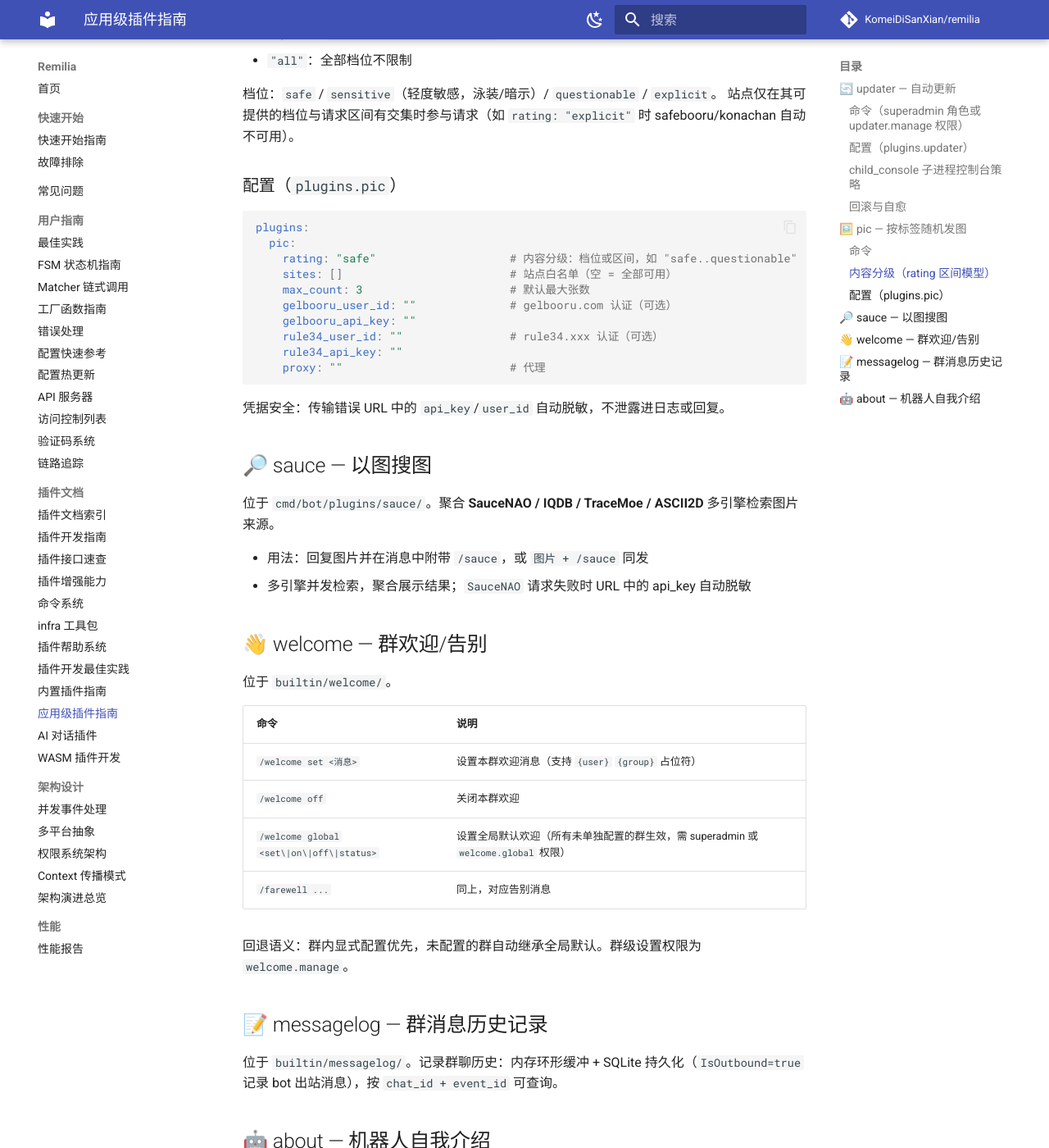
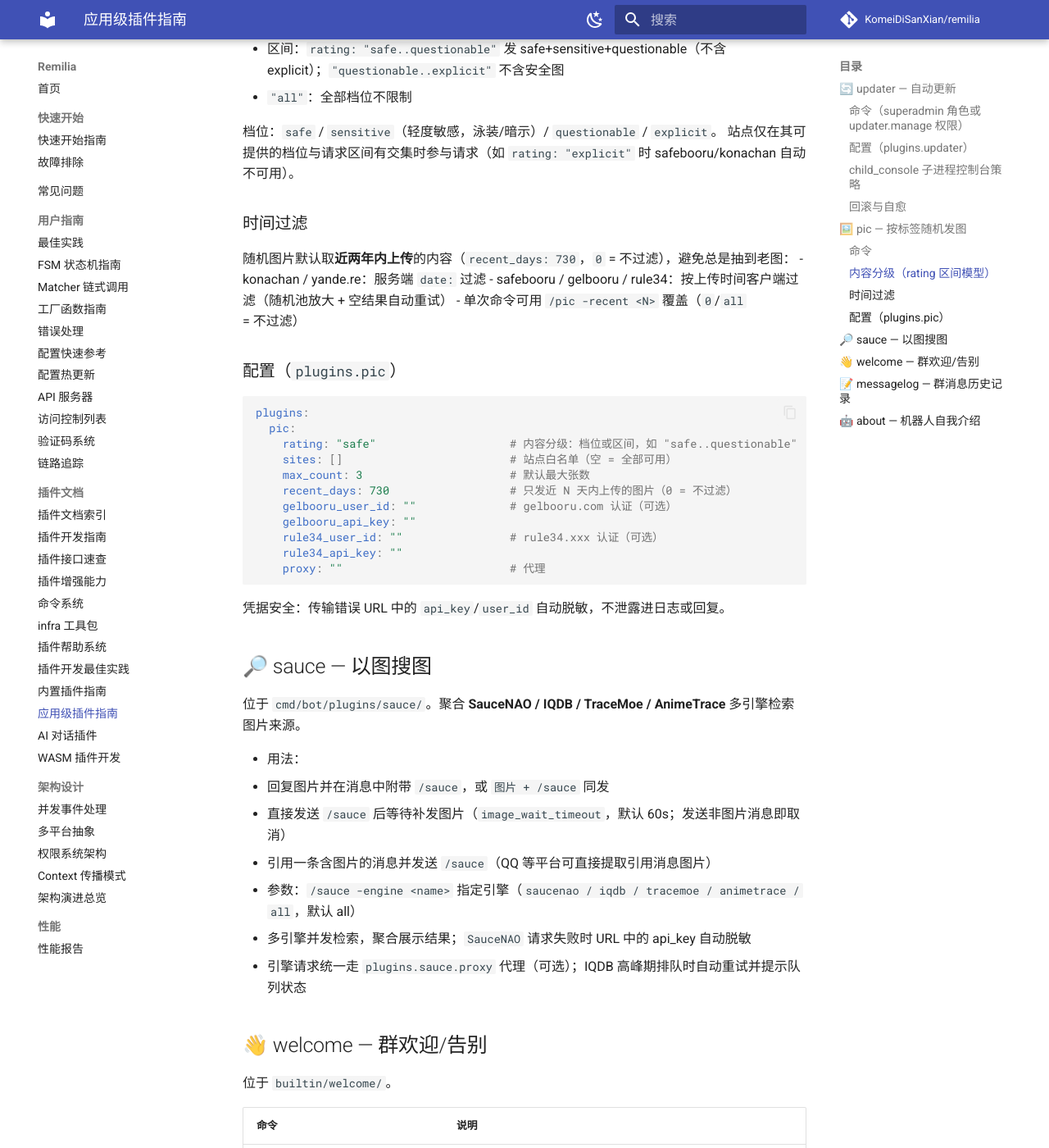
Before and after one commit to KomeiDiSanXian/remilia, an MkDocs documentation site: the page built from docs/06-plugins/APP_PLUGINS.md, in a window 1280 px wide and 1400 px high, scrolled down 2230 px. Shown: the whole window at 82% size. Built offline with MkDocs 1.6.1 and Material for MkDocs 9.7.7, drawn with Linux system fonts in a browser that asks for light colours; comment, search, counter and statistics services are not loaded; some of the changed text lies outside the part shown.

Commit message:
docs: update sauce/pic plugin config example and docs
- config.example.yaml: sauce section gains proxy/iqdb_timeout/iqdb_retries/
  iqdb_grace/enable_animetrace/search_timeout/image_wait_timeout, drops
  enable_ascii2d; pic section gains recent_days
- APP_PLUGINS.md: sauce three input methods, -engine flag, IQDB queue notice;
  pic -recent flag and time-filter notes

````diff
--- a/docs/06-plugins/APP_PLUGINS.md
+++ b/docs/06-plugins/APP_PLUGINS.md
@@ -62,6 +62,7 @@ plugins:
 | `/pic <标签> x3` | 末尾 `xN` 数量后缀，发 3 张 |
 | `/pic <标签> -count 3` | `-count N` 显式张数（想搜 `x3` 标签时用 `-count 1`） |
 | `/pic <标签> -site gelbooru` | 指定站点 |
+| `/pic <标签> -recent 30` | 只发近 30 天内上传的图（`0`/`all` = 不过滤；未指定用 `recent_days` 配置） |
 
 ### 内容分级（rating 区间模型）
 
@@ -74,6 +75,13 @@ plugins:
 档位：`safe` / `sensitive`（轻度敏感，泳装/暗示）/ `questionable` / `explicit`。
 站点仅在其可提供的档位与请求区间有交集时参与请求（如 `rating: "explicit"` 时 safebooru/konachan 自动不可用）。
 
+### 时间过滤
+
+随机图片默认取**近两年内上传**的内容（`recent_days: 730`，`0` = 不过滤），避免总是抽到老图：
+- konachan / yande.re：服务端 `date:` 过滤
+- safebooru / gelbooru / rule34：按上传时间客户端过滤（随机池放大 + 空结果自动重试）
+- 单次命令可用 `/pic -recent <N>` 覆盖（`0`/`all` = 不过滤）
+
 ### 配置（`plugins.pic`）
 
 ```yaml
@@ -82,6 +90,7 @@ plugins:
     rating: "safe"                    # 内容分级：档位或区间，如 "safe..questionable"
     sites: []                         # 站点白名单（空 = 全部可用）
     max_count: 3                      # 默认最大张数
+    recent_days: 730                  # 只发近 N 天内上传的图片（0 = 不过滤）
     gelbooru_user_id: ""              # gelbooru.com 认证（可选）
     gelbooru_api_key: ""
     rule34_user_id: ""                # rule34.xxx 认证（可选）
@@ -93,10 +102,15 @@ plugins:
 
 ## 🔎 sauce — 以图搜图
 
-位于 `cmd/bot/plugins/sauce/`。聚合 **SauceNAO / IQDB / TraceMoe / ASCII2D** 多引擎检索图片来源。
+位于 `cmd/bot/plugins/sauce/`。聚合 **SauceNAO / IQDB / TraceMoe / AnimeTrace** 多引擎检索图片来源。
 
-- 用法：回复图片并在消息中附带 `/sauce`，或 `图片 + /sauce` 同发
+- 用法：
+  - 回复图片并在消息中附带 `/sauce`，或 `图片 + /sauce` 同发
+  - 直接发送 `/sauce` 后等待补发图片（`image_wait_timeout`，默认 60s；发送非图片消息即取消）
+  - 引用一条含图片的消息并发送 `/sauce`（QQ 等平台可直接提取引用消息图片）
+- 参数：`/sauce -engine <name>` 指定引擎（`saucenao / iqdb / tracemoe / animetrace / all`，默认 all）
 - 多引擎并发检索，聚合展示结果；`SauceNAO` 请求失败时 URL 中的 api_key 自动脱敏
+- 引擎请求统一走 `plugins.sauce.proxy` 代理（可选）；IQDB 高峰期排队时自动重试并提示队列状态
 
 ## 👋 welcome — 群欢迎/告别
 
````
Also changed, not shown: config.example.yaml (+34 -18 lines).
